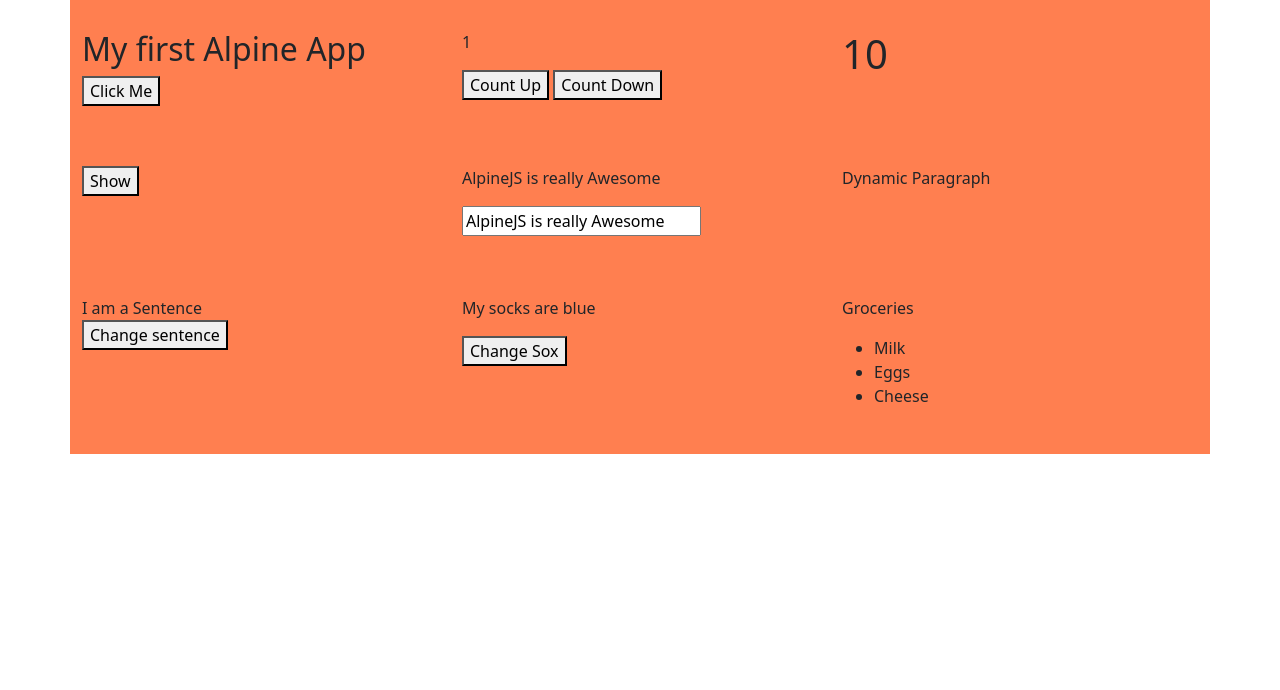
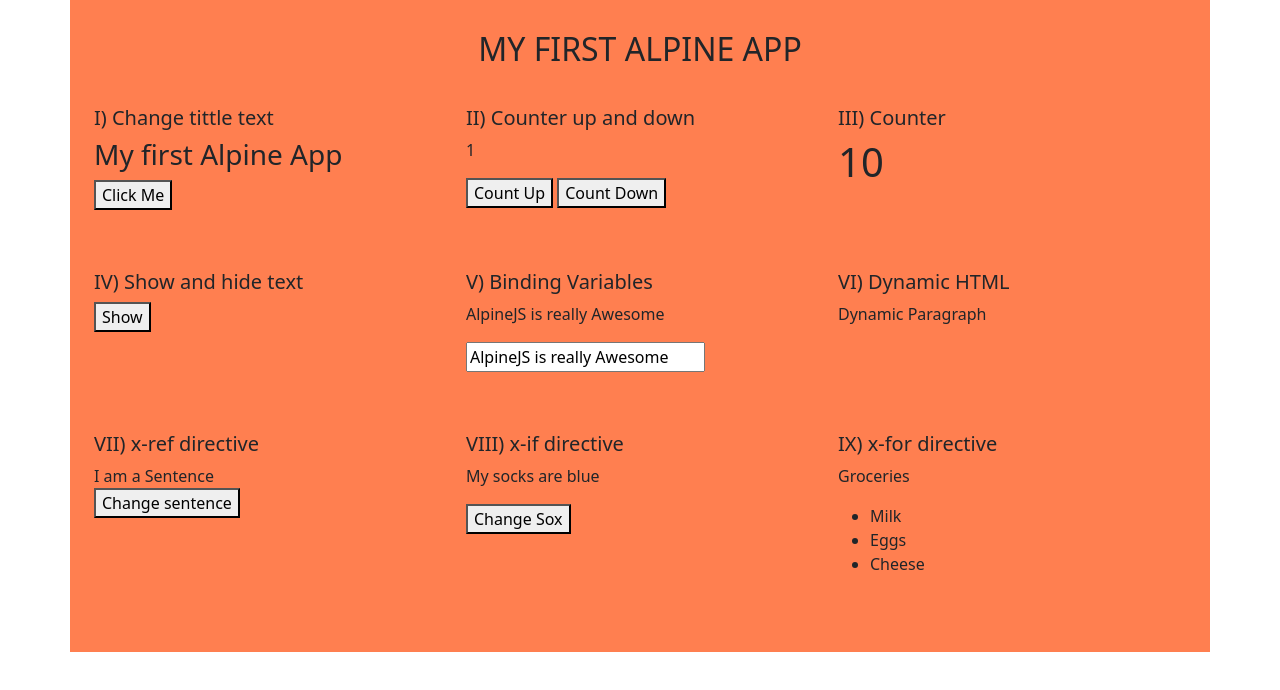
Before and after one commit to OmphileMokakale/AlpineJSFirstApp, a plain HTML site: page index.html in a window 1280 px wide. Drawn offline with nearby package versions, Linux system fonts and the light colour scheme.

Commit message:
added style.css and bootstrap

```diff
--- a/index.html
+++ b/index.html
@@ -11,16 +11,20 @@
 </head>
 <body>
     <div class="container">
+    <h2 style="text-align: center;text-transform: uppercase;">My First Alpine App</h2>
+    <div class="container">
         <div class="row">
+
     <div class="col" x-data="{title: 'My first Alpine App'}">
-
-        <h2 x-text="title"></h2>
-
+        <h5>I) Change tittle text</h5>
+        <h3 x-text="title"></h3>
         <!-- onclick change the tittle -->
         <button @click="title='Alpine Rocks!'">Click Me</button>
     </div>
 
+
     <div class="col" x-data="{ count: 1 }">
+        <h5>II) Counter up and down</h5>
         <p x-text="count"></p>
         <button @click="count++">Count Up</button>
         <button @click="count--"> Count Down</button>
@@ -33,6 +37,7 @@
                 count--;
               },100)";
     >
+    <h5>III) Counter</h5>
     <h1 x-text="count"></h1>
     </div>
 </div>
@@ -43,6 +48,7 @@
 
     <!-- x-show directive -->
     <div class="col" x-data="{show: false}">
+        <h5>IV) Show and hide text</h5>
         <button @click="show=!show">Show</button>
         <div x-show.transition="show">
             Hello
@@ -52,13 +58,14 @@
 
      <!-- x-model directive -->
      <div class="col" x-data="{ title: 'AlpineJS is really Awesome' }">
+        <h5>V) Binding Variables</h5>
         <p x-text="title"></p>
         <input type="text" x-model="title">
     </div>
 
 <!-- x-html directive -->
     <div class="col" x-data="{paragraph: '<p> Dynamic Paragraph</p>'}">
-
+        <h5>VI) Dynamic HTML</h5>
         <div x-html="paragraph"></div>
     </div>
 
@@ -70,6 +77,7 @@
 
     <!-- x-ref directive -->
     <div class="col" x-data="{code: '<p> dynamic paragraph</p>'}">
+        <h5>VII) x-ref directive </h5>
         <div x-ref="sentence">I am a Sentence </div>
         <button @click="$refs.sentence.innerText = 'I just Changed'">Change sentence </button>
     </div>
@@ -78,6 +86,8 @@
 
 <!-- x-if directive -->
 <div class="col" x-data="{ socks: 'blue' }">
+    <h5>VIII) x-if directive </h5>
+
     <template x-if="socks=='blue'">
         <p>My socks are blue</p>
     </template>
@@ -89,6 +99,7 @@
 
 <!-- x-for directive -->
 <div class="col" x-data="{ groceries: ['Milk', 'Eggs', 'Cheese'] }">
+    <h5>IX) x-for directive </h5>
     <p>Groceries</p>
     <ul>
         <template x-for="item in groceries">
@@ -98,6 +109,7 @@
 </div>
 </div>
 </div>
+</div>
 
 <script src="https://cdn.jsdelivr.net/gh/alpinejs/alpine@v2.8.0/dist/alpine.min.js" defer></script>
 </body>
```
